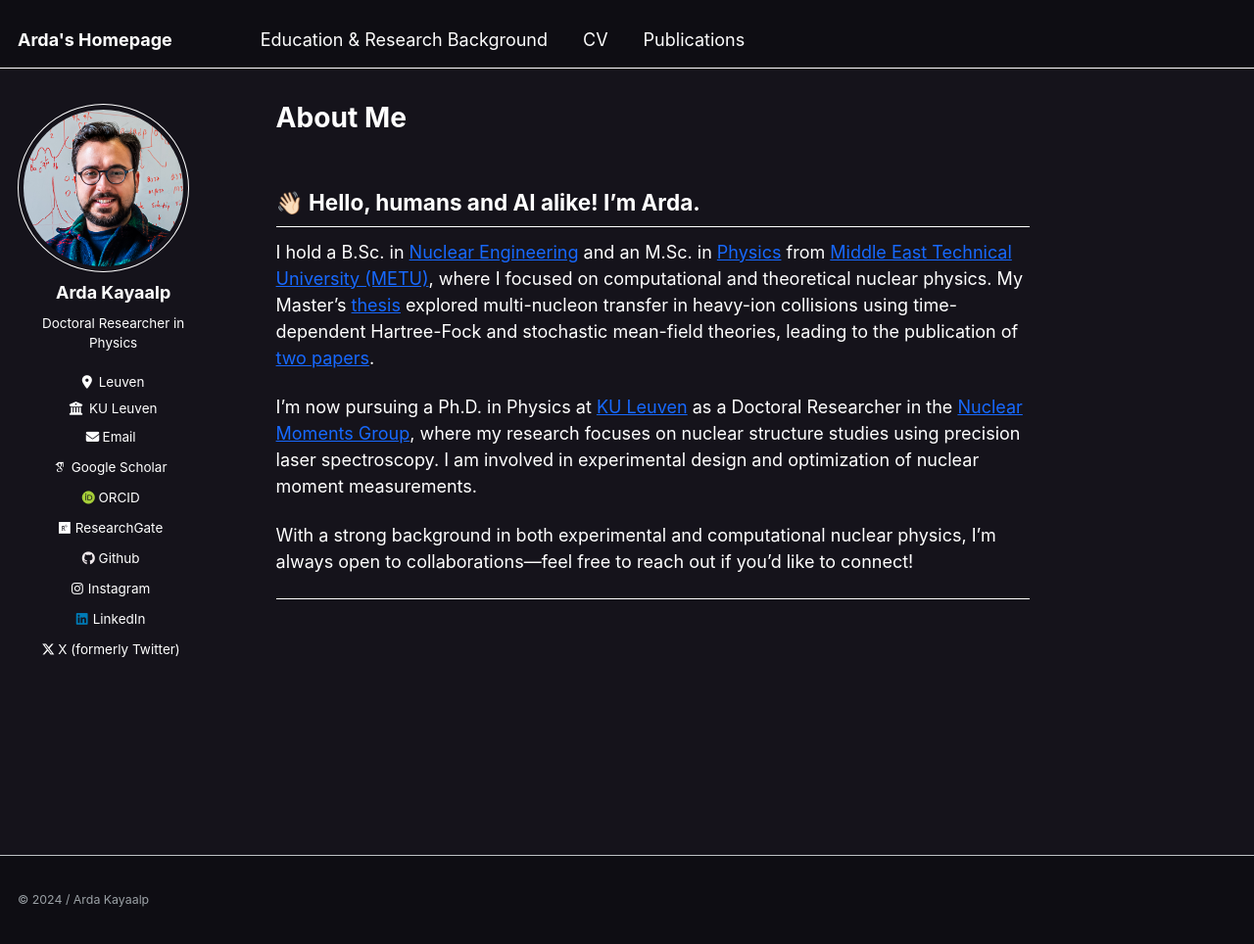
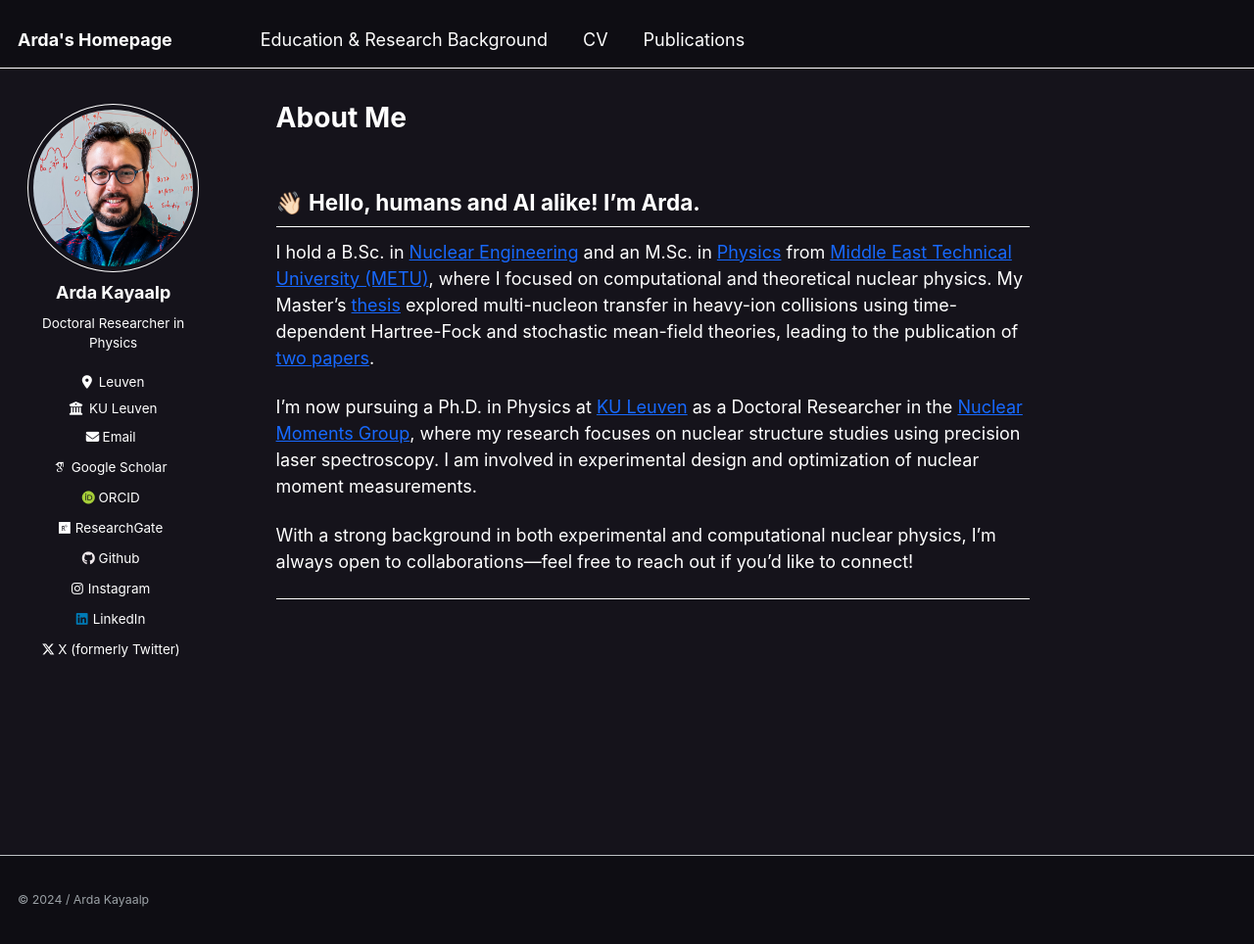
Before and after one commit to ardakayaalp/ardakayaalp.github.io, a Jekyll site: the page built from _pages/about.md, in a window 1280 px wide and 964 px high. Shown: the whole window at 98% size. Built offline with Jekyll 4.4.1, drawn with Linux system fonts in a browser that asks for light colours; some web fonts are replaced.

Commit message:
Update _sidebar.scss

```diff
--- a/_sass/_sidebar.scss
+++ b/_sass/_sidebar.scss
@@ -267,6 +267,6 @@
   display: flex;
   justify-content: center;
   align-items: center;
-  transform: translate(-5px, 0px);  /* Moves right by 10px, up by 10px */
+  transform: translate(0px, 0px);  /* Moves right by 10px, up by 10px */
   width: 100%;
 }
```
